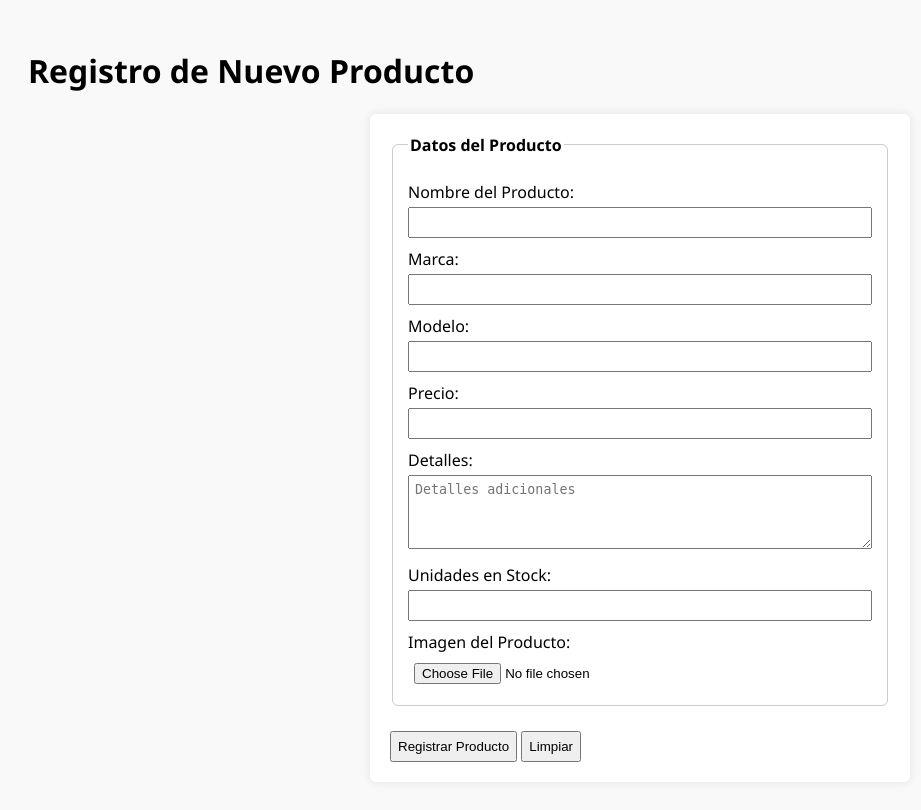
After one commit to bluberiwnw/tecweb, a PHP site: page /formulario_productos.html in a window 1280 px wide. The commit adds this page. Shown: the whole page, without its empty margins (0-921 px from the left). Run offline with PHP 8.4, Linux system fonts and the light colour scheme.

Commit message:
P08 Formulario Productos y BD

```diff
--- /dev/null
+++ b/practicas/p08/formulario_productos.html
@@ -0,0 +1,102 @@
+<!DOCTYPE html>
+<html lang="es">
+<head>
+    <meta charset="UTF-8">
+    <title>Registro de Productos</title>
+    <style>
+        body {
+            font-family: 'Segoe UI', Tahoma, Geneva, Verdana, sans-serif;
+            background-color: #f9f9f9;
+            padding: 20px;
+        }
+        form {
+            background-color: #fff;
+            padding: 20px;
+            border-radius: 6px;
+            box-shadow: 0 0 10px rgba(0,0,0,0.1);
+            max-width: 500px;
+            margin: auto;
+        }
+        fieldset {
+            margin-bottom: 15px;
+            padding: 15px;
+            border: 1px solid #ccc;
+            border-radius: 6px;
+        }
+        legend {
+            font-weight: bold;
+        }
+        label {
+            display: block;
+            margin-top: 10px;
+        }
+        input, select, textarea {
+            width: 100%;
+            padding: 6px;
+            margin-top: 4px;
+            box-sizing: border-box;
+        }
+        input[type="submit"], input[type="reset"] {
+            width: auto;
+            margin-top: 10px;
+            cursor: pointer;
+        }
+    </style>
+</head>
+<body>
+
+<h1>Registro de Nuevo Producto</h1>
+
+<form action="set_producto_v2.php" method="post" enctype="multipart/form-data" onsubmit="return validarFormulario()">
+    <fieldset>
+        <legend>Datos del Producto</legend>
+
+        <label for="nombre">Nombre del Producto:</label>
+        <input type="text" name="nombre" id="nombre" maxlength="100" required>
+
+        <label for="marca">Marca:</label>
+        <input type="text" name="marca" id="marca" maxlength="25" required>
+
+        <label for="modelo">Modelo:</label>
+        <input type="text" name="modelo" id="modelo" maxlength="25" required>
+
+        <label for="precio">Precio:</label>
+        <input type="number" name="precio" id="precio" min="0" step="0.01" required>
+
+        <label for="detalles">Detalles:</label>
+        <textarea name="detalles" id="detalles" rows="4" maxlength="250" placeholder="Detalles adicionales"></textarea>
+
+        <label for="unidades">Unidades en Stock:</label>
+        <input type="number" name="unidades" id="unidades" min="0" required>
+
+        <label for="imagen">Imagen del Producto:</label>
+        <input type="file" name="imagen" id="imagen" accept="image/*">
+    </fieldset>
+
+    <input type="submit" value="Registrar Producto">
+    <input type="reset" value="Limpiar">
+</form>
+
+<script>
+function validarFormulario() {
+    const nombre = document.getElementById('nombre').value.trim();
+    const marca = document.getElementById('marca').value.trim();
+    const modelo = document.getElementById('modelo').value.trim();
+    const precio = document.getElementById('precio').value;
+    const unidades = document.getElementById('unidades').value;
+
+    if (!nombre || !marca || !modelo) {
+        alert("Nombre, Marca y Modelo son obligatorios.");
+        return false;
+    }
+    if (precio < 0 || unidades < 0) {
+        alert("El precio y las unidades deben ser valores positivos.");
+        return false;
+    }
+
+    return true;
+}
+</script>
+
+</body>
+</html>
```
Also changed, not shown: practicas/p08/get_productos_vigentes.php (added, +88 -0 lines), practicas/p08/set_producto_v2.php (added, +67 -0 lines), practicas/p08/get_productos_xhtml.php (line endings or trailing spaces), practicas/p08/img/librosep.png (added).
